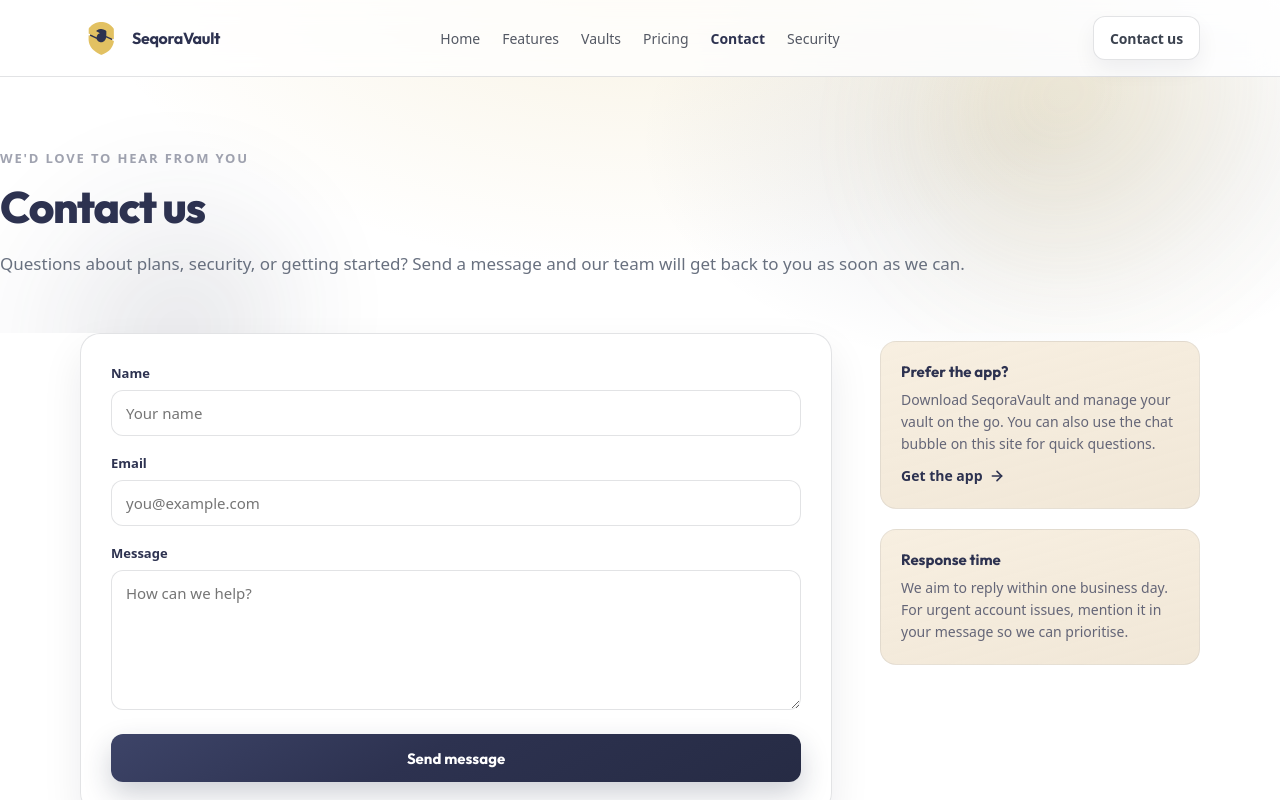
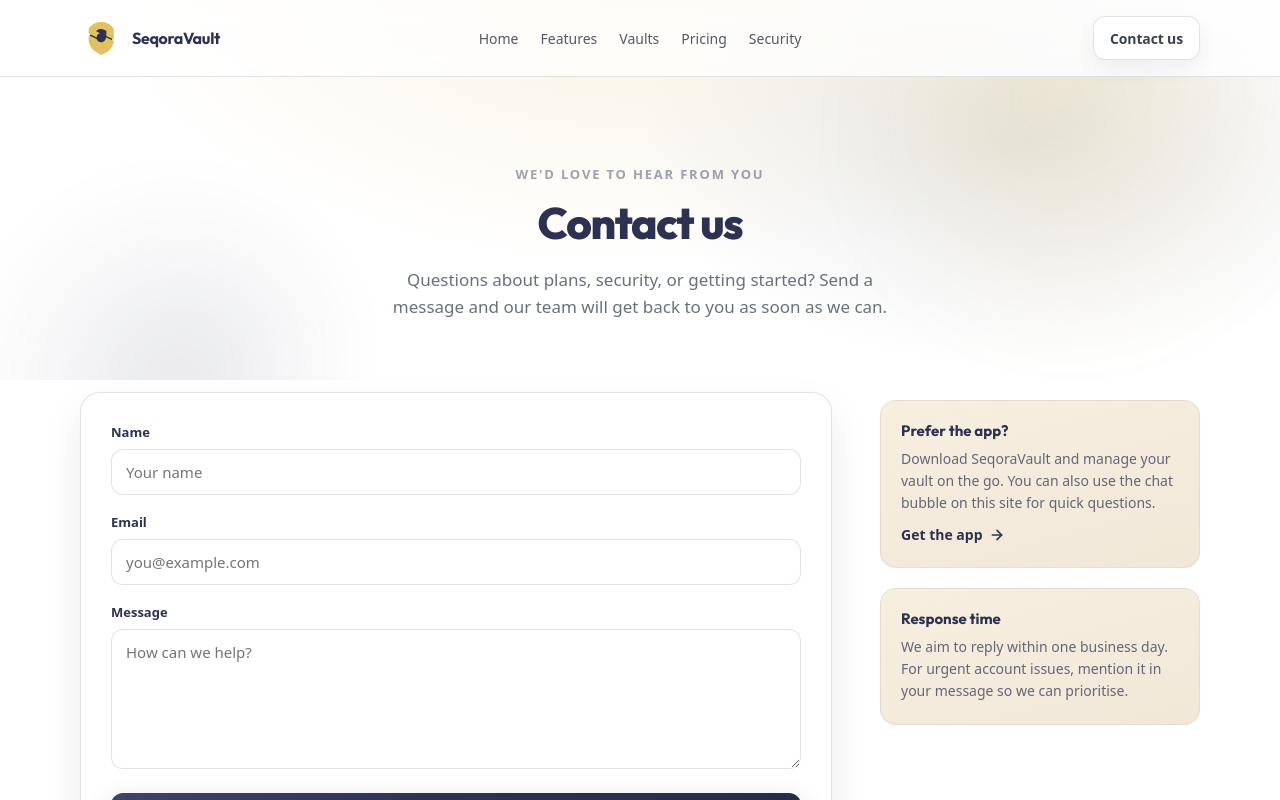
Before and after one commit to nasirucode/SeqoraVault-Website, a React (Vite) app: page /contact in a window 1280 px wide. Shown: the top 800 px of the page. Built offline with nearby package versions, Linux system fonts and the light colour scheme; a web font is replaced by a local one.

Commit message:
feat: contact us page updated

```diff
--- a/src/components/Header.tsx
+++ b/src/components/Header.tsx
@@ -75,14 +75,6 @@ export function Header() {
             }
           >
             Pricing
-          </NavLink>
-          <NavLink
-            to="/contact"
-            className={({ isActive }) =>
-              `navLink${isActive ? ' navLink--active' : ''}`
-            }
-          >
-            Contact
           </NavLink>
           {isHome ? (
             <a className="navLink" href="#security">
@@ -182,15 +174,6 @@ export function Header() {
             >
               Pricing
             </NavLink>
-            <NavLink
-              to="/contact"
-              className={({ isActive }) =>
-                `headerMenuLink${isActive ? ' headerMenuLink--active' : ''}`
-              }
-              onClick={() => setMenuOpen(false)}
-            >
-              Contact
-            </NavLink>
             {isHome ? (
               <a className="headerMenuLink" href="#security" onClick={() => setMenuOpen(false)}>
                 Security
--- a/src/pages/ContactPage.css
+++ b/src/pages/ContactPage.css
@@ -8,7 +8,7 @@
 
 .contactHero {
   position: relative;
-  padding: clamp(40px, 7vw, 72px) 0 clamp(36px, 5vw, 56px);
+  padding: clamp(48px, 9vw, 88px) 0 clamp(40px, 6vw, 60px);
   overflow: hidden;
 }
 
@@ -42,7 +42,10 @@
   position: relative;
   z-index: 1;
   width: 100%;
-  text-align: left;
+  max-width: 640px;
+  margin-left: auto;
+  margin-right: auto;
+  text-align: center;
 }
 
 .contactEyebrow {
@@ -68,7 +71,8 @@
 }
 
 .contactLead {
-  margin: 16px 0 0;
+  margin: 16px auto 0;
+  max-width: 52ch;
   font-size: 17px;
   line-height: 1.6;
   color: rgba(91, 100, 116, 0.92);
@@ -77,7 +81,8 @@
 }
 
 .contactFormSection {
-  padding-bottom: 40px;
+  padding-top: 12px;
+  padding-bottom: 48px;
 }
 
 .contactGrid {
@@ -284,6 +289,18 @@
   }
 }
 
+@media (max-width: 980px) {
+  .contactHero {
+    padding-top: clamp(36px, 10vw, 56px);
+    padding-bottom: clamp(32px, 8vw, 48px);
+  }
+
+  .contactFormSection {
+    padding-top: 20px;
+    padding-bottom: 40px;
+  }
+}
+
 @media (max-width: 900px) {
   .contactGrid {
     grid-template-columns: 1fr;
```
